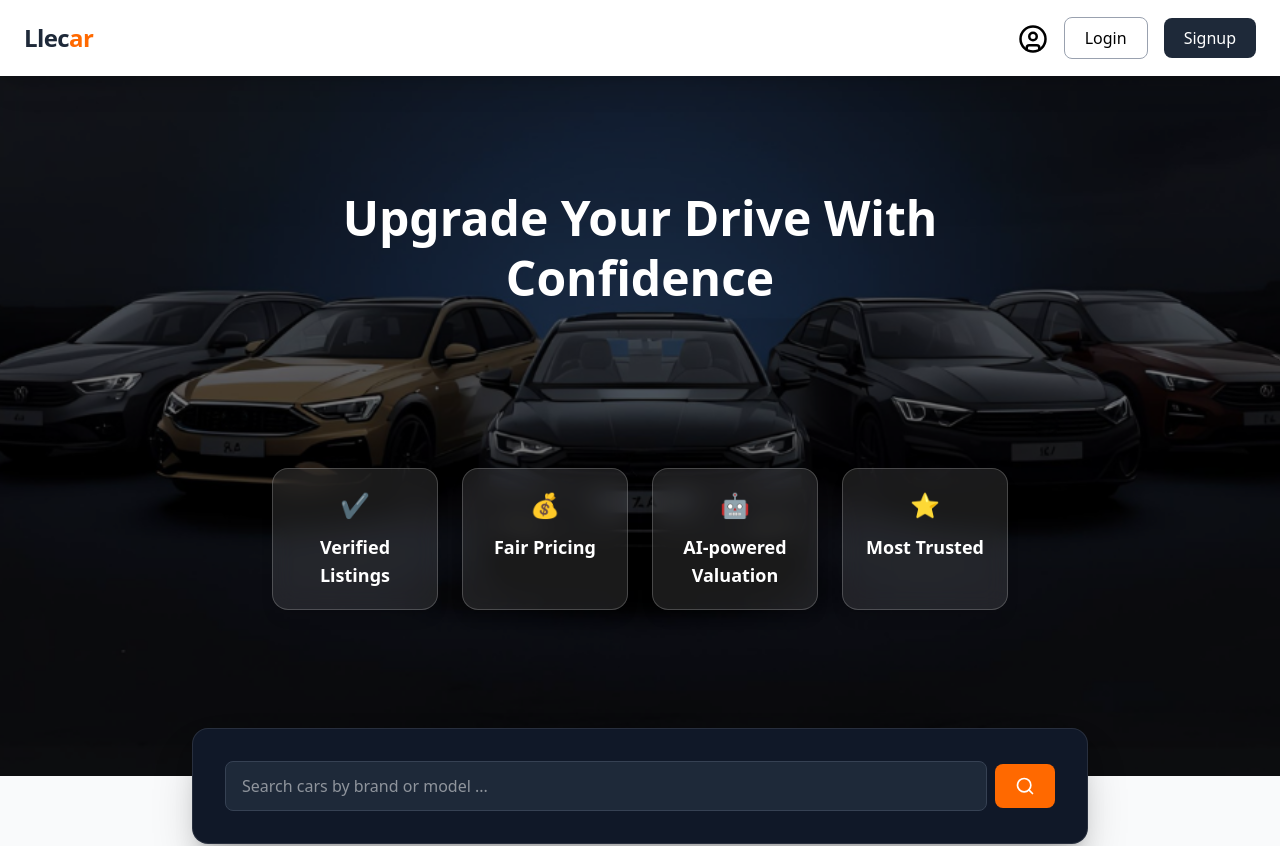
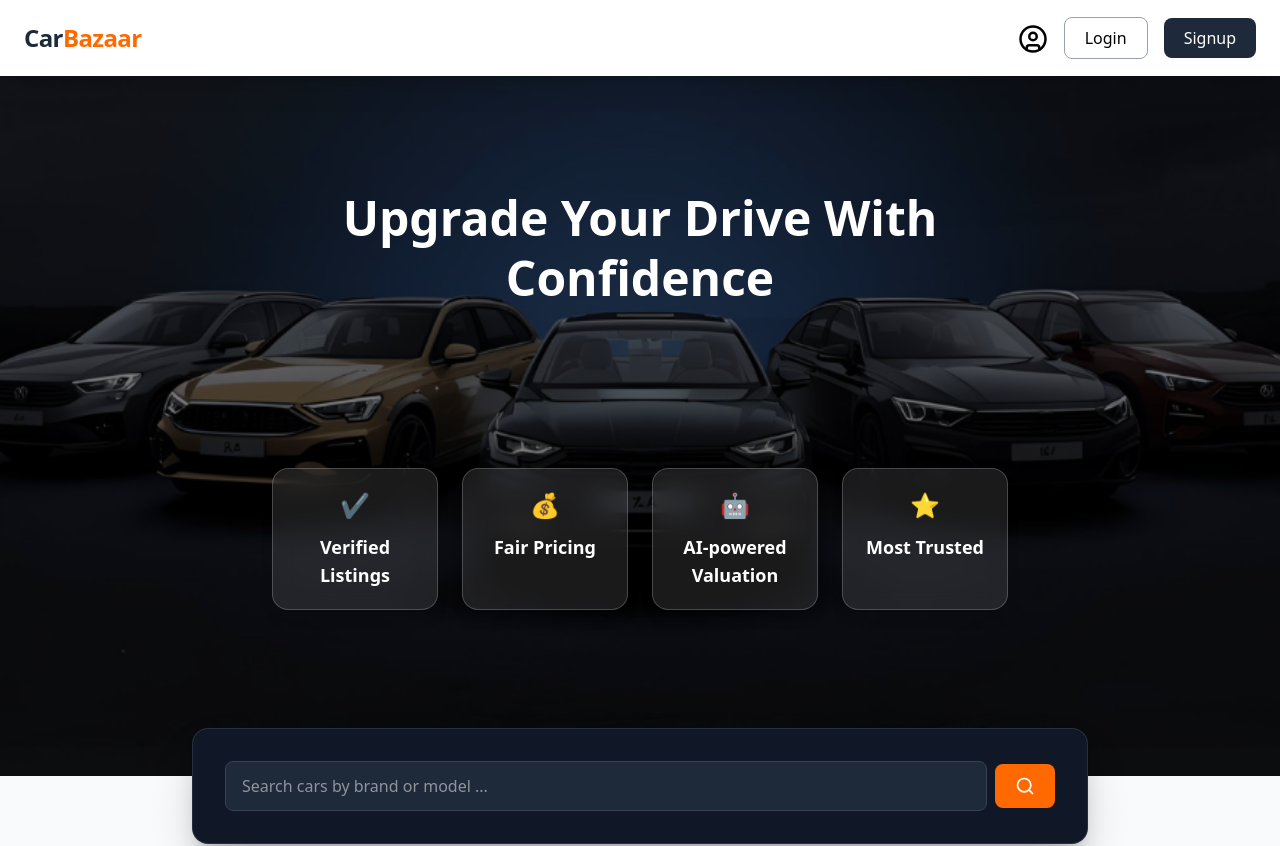
Before and after one commit to Pratik9370/CarBazaar_Frontend, a React (Vite) app: page / in a window 1280 px wide. Shown: the top 846 px of the page. Built offline with nearby package versions, Linux system fonts and the light colour scheme; no server answers.

Commit message:
Name correction in Navbar

```diff
--- a/src/components/Navbar.jsx
+++ b/src/components/Navbar.jsx
@@ -11,8 +11,8 @@ export function Navbar() {
 
                 {/* Logo */}
                 <div className="text-2xl font-bold tracking-tight">
-                    <span className="text-gray-800">Llec</span>
-                    <span className="text-orange-500">ar</span>
+                    <span className="text-gray-800">Car</span>
+                    <span className="text-orange-500">Bazaar</span>
                 </div>
 
                 {/* Desktop Buttons */}
```
Also changed, not shown: 1 other file (tests, documents, lock files or other folders).
